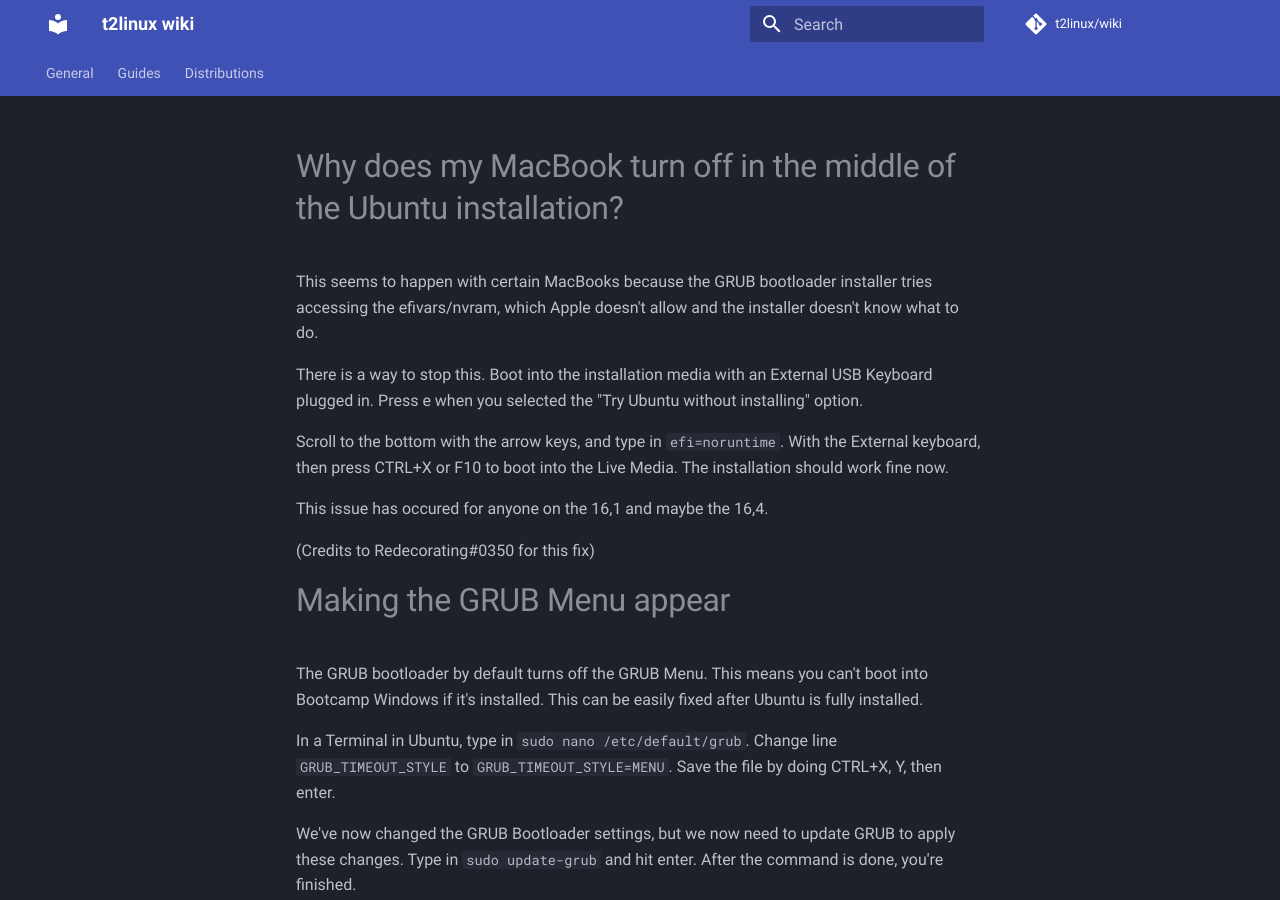
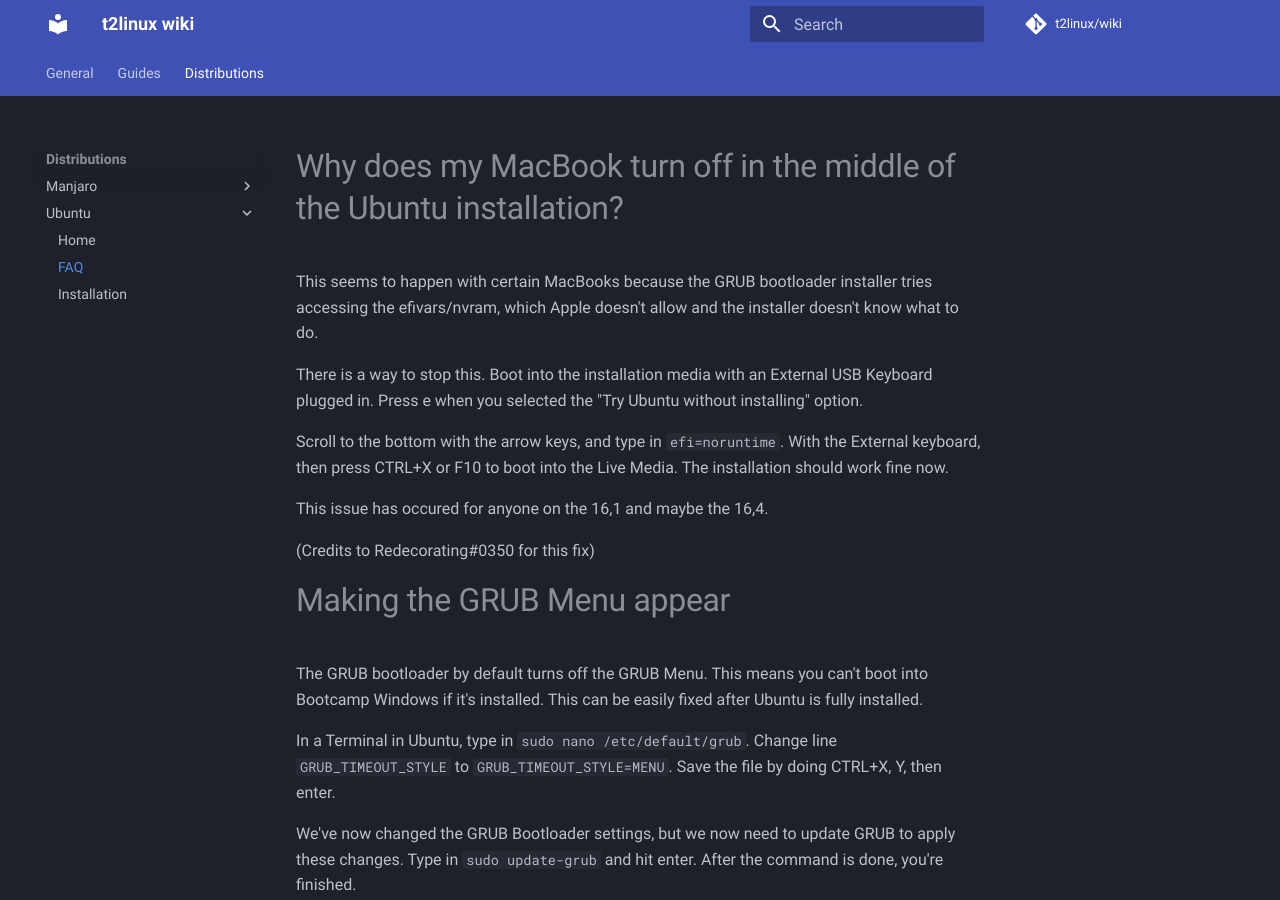
Before and after one commit to t2linux/wiki, an MkDocs documentation site: the page built from docs/distributions/ubuntu/faq.md, in a window 1280 px wide and 900 px high. Built offline with MkDocs 1.6.1 and Material for MkDocs 9.7.7, drawn with Linux system fonts in a browser that asks for light colours; comment, search, counter and statistics services are not loaded.

Commit message:
Updated mkdocs to add sections for the Ubuntu distro

```diff
--- a/mkdocs.yml
+++ b/mkdocs.yml
@@ -43,6 +43,10 @@ nav:
                 - FAQ: distributions/manjaro/faq.md
                 - Installation: distributions/manjaro/installation.md
                 - Wifi Installation: distributions/manjaro/wifi-installation.md
+          - Ubuntu:
+                - Home: distributions/ubuntu/home.md
+                - FAQ: distributions/ubuntu/faq.md
+                - Installation: distributions/ubuntu/installation.md
 
 extra_css:
     - stylesheets\colors.css
```
